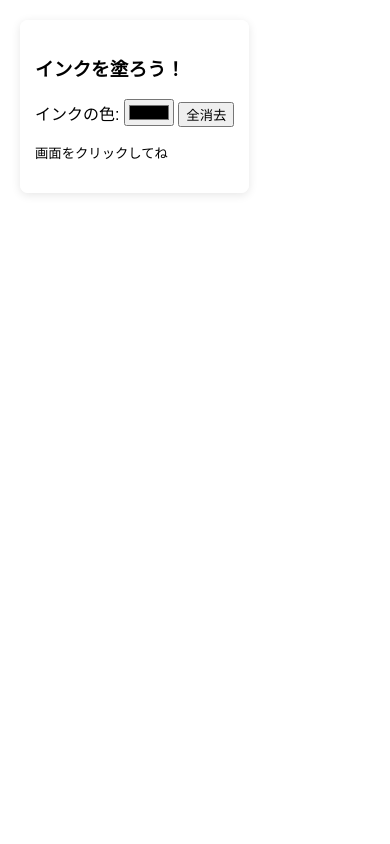
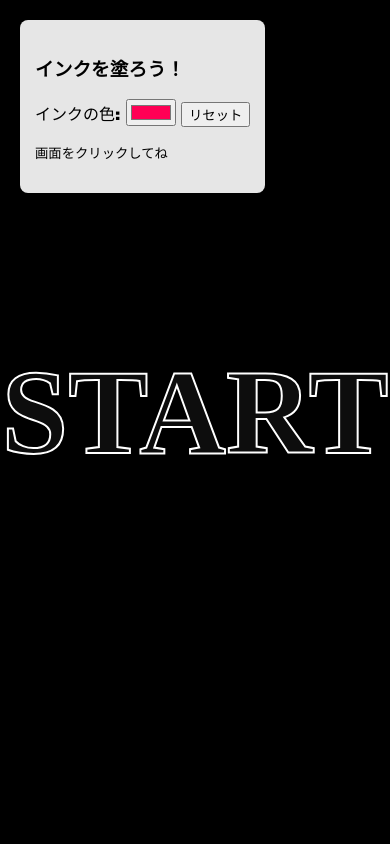
Before and after one commit to taideca/ink_generator, a Flask app: page / in a window 390 px wide. Run offline with Flask 3, Linux system fonts and the light colour scheme.

Commit message:
Add static and Set icon

```diff
--- /dev/null
+++ b/static/scripts/game.js
@@ -0,0 +1,95 @@
+const canvas = document.getElementById('gameCanvas');
+const ctx = canvas.getContext('2d');
+const colorInput = document.getElementById('inkColor');
+const startLink = document.getElementById('startLink');
+const statusText = document.getElementById('status');
+
+let isRevealed = false;
+
+function resize() {
+    canvas.width = window.innerWidth;
+    canvas.height = window.innerHeight;
+    drawInitialState();
+}
+
+function drawInitialState() {
+    ctx.clearRect(0, 0, canvas.width, canvas.height);
+    ctx.fillStyle = "#000";
+    ctx.fillRect(0, 0, canvas.width, canvas.height);
+
+    ctx.font = "bold 120px Arial Black";
+    ctx.textAlign = "center";
+    ctx.textBaseline = "middle";
+    ctx.strokeStyle = "white";
+    ctx.lineWidth = 2;
+    ctx.strokeText("START", canvas.width / 2, canvas.height / 2);
+
+    ctx.fillStyle = "rgba(255, 255, 255, 0.05)";
+    ctx.fillText("START", canvas.width / 2, canvas.height / 2);
+}
+
+window.addEventListener('resize', resize);
+resize();
+
+canvas.addEventListener('mousedown', (e) => {
+    if (isRevealed) return;
+    placeSplatter(e.clientX, e.clientY);
+});
+
+async function placeSplatter(x, y) {
+    const color = encodeURIComponent(colorInput.value);
+    const response = await fetch(`/get_splatter?color=${color}`);
+    const blob = await response.blob();
+    const url = URL.createObjectURL(blob);
+
+    const img = new Image();
+    img.src = url;
+    img.onload = () => {
+        const drawSize = 250;
+        ctx.globalCompositeOperation = 'source-over';
+        ctx.drawImage(img, x - drawSize/2, y - drawSize/2, drawSize, drawSize);
+
+        // 文字を上書き
+        ctx.globalCompositeOperation = 'source-over';
+        ctx.fillStyle = "white";
+        ctx.fillText("START", canvas.width / 2, canvas.height / 2);
+
+        URL.revokeObjectURL(url);
+        checkReveal();
+    };
+}
+
+function checkReveal() {
+    const checkWidth = 400;
+    const checkHeight = 150;
+    const imageData = ctx.getImageData(
+        canvas.width / 2 - checkWidth / 2,
+        canvas.height / 2 - checkHeight / 2,
+        checkWidth, checkHeight
+    );
+    const pixels = imageData.data;
+    let coloredPixels = 0;
+
+    for (let i = 0; i < pixels.length; i += 4) {
+        if (pixels[i] > 20 || pixels[i+1] > 20 || pixels[i+2] > 20) {
+            coloredPixels++;
+        }
+    }
+
+    const ratio = coloredPixels / (checkWidth * checkHeight);
+
+    if (ratio > 0.7 && !isRevealed) {
+        isRevealed = true;
+        startLink.style.display = "block";
+        statusText.innerHTML = "<strong>READY! CLICK START!</strong>";
+        statusText.style.color = "red";
+    }
+}
+
+function resetGame() {
+    isRevealed = false;
+    startLink.style.display = "none";
+    statusText.innerHTML = "<small>画面をクリックしてね</small>";
+    statusText.style.color = "black";
+    drawInitialState();
+}
--- a/templates/game.html
+++ b/templates/game.html
@@ -2,65 +2,41 @@
 <html lang="ja">
 <head>
     <meta charset="UTF-8">
-    <link rel="icon" href="/images/ink.ico">
     <title>Ink Paint</title>
+    <link rel="icon" href="{{ url_for('static', filename='images/ink.ico') }}">
+
     <style>
-        body { margin: 0; overflow: hidden; background: #f0f0f0; font-family: sans-serif; }
-        #ui { position: fixed; top: 20px; left: 20px; z-index: 10; background: rgba(255,255,255,0.8); padding: 15px; border-radius: 8px; box-shadow: 0 2px 10px rgba(0,0,0,0.1); }
-        canvas { display: block; background: white; cursor: crosshair; }
+        body { margin: 0; overflow: hidden; background: #222; font-family: 'Arial Black', sans-serif; }
+        #ui { position: fixed; top: 20px; left: 20px; z-index: 20; background: rgba(255,255,255,0.9); padding: 15px; border-radius: 8px; box-shadow: 0 2px 10px rgba(0,0,0,0.3); }
+        canvas { display: block; background: #000; cursor: crosshair; }
+
+        #startLink {
+            position: fixed;
+            top: 50%; left: 50%;
+            transform: translate(-50%, -50%);
+            color: transparent;
+            font-size: 120px;
+            text-decoration: none;
+            z-index: 30;
+            display: none;
+            cursor: pointer;
+            padding: 20px 50px;
+        }
     </style>
 </head>
 <body>
     <div id="ui">
         <h3>インクを塗ろう！</h3>
         <label>インクの色: </label>
-        <input type="color" id="inkColor" value="#000000">
-        <button onclick="clearCanvas()">全消去</button>
-        <p><small>画面をクリックしてね</small></p>
+        <input type="color" id="inkColor" value="#ff0055">
+        <button onclick="resetGame()">リセット</button>
+        <p id="status"><small>画面をクリックしてね</small></p>
     </div>
+
+    <a id="startLink" href="#" onclick="alert('Game Start!')">START</a>
+
     <canvas id="gameCanvas"></canvas>
 
-    <script>
-        const canvas = document.getElementById('gameCanvas');
-        const ctx = canvas.getContext('2d');
-        const colorInput = document.getElementById('inkColor');
-
-        // キャンバスサイズを画面いっぱいに
-        function resize() {
-            canvas.width = window.innerWidth;
-            canvas.height = window.innerHeight;
-        }
-        window.addEventListener('resize', resize);
-        resize();
-
-        // クリックでインクを配置
-        canvas.addEventListener('mousedown', (e) => {
-            const x = e.clientX;
-            const y = e.clientY;
-            placeSplatter(x, y);
-        });
-
-        async function placeSplatter(x, y) {
-            const color = encodeURIComponent(colorInput.value);
-            // Python APIを呼び出して、現在の色設定でランダムな飛沫を取得
-            const response = await fetch(`/get_splatter?color=${color}`);
-            const blob = await response.blob();
-            const url = URL.createObjectURL(blob);
-
-            const img = new Image();
-            img.src = url;
-            img.onload = () => {
-                // 中心がクリック位置にくるように描画
-                // Python側でサイズを400にしているので、半分ずらす
-                const drawSize = 200;
-                ctx.drawImage(img, x - drawSize/2, y - drawSize/2, drawSize, drawSize);
-                URL.revokeObjectURL(url);
-            };
-        }
-
-        function clearCanvas() {
-            ctx.clearRect(0, 0, canvas.width, canvas.height);
-        }
-    </script>
+    <script src="{{ url_for('static', filename='scripts/game.js') }}"></script>
 </body>
 </html>
```
Also changed, not shown: static/images/ink.ico (added), 2 other files.
